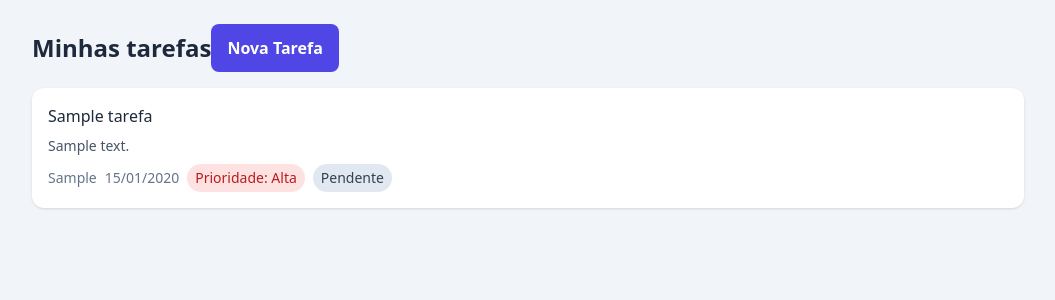
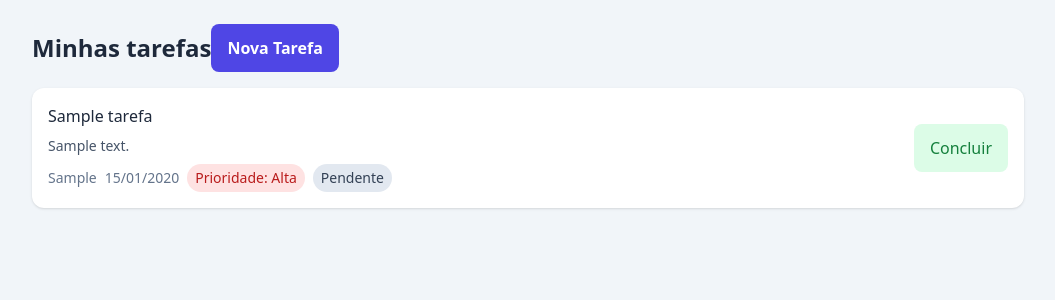
Before and after one commit to Moroni1BR/EsToDoLisy_Web, a Flask app: page / in a window 1280 px wide. Shown: the part 68-368 px from the top of the page, without its empty margins (112-1167 px from the left). Run offline with Flask 3, Linux system fonts and the light colour scheme; the visitor is signed in with stand-in values (Sample User, id 1); tables that the repository leaves empty hold one stand-in row (values such as "Sample post"); style sheets or scripts are compiled from the project's sources; some libraries are stand-ins or nearby versions.

Commit message:
feat: adicionar botão de concluir tarefa na lista de tarefas

```diff
--- a/templates/index.html
+++ b/templates/index.html
@@ -54,7 +54,19 @@
               </span>
             </div>
           </div>
-          {# botões aqui #}
+          <div class="flex gap-2">
+            {% if tarefa.status != "Concluída" %}
+              <form action="/concluir/{{ tarefa.idtarefa }}" method="post"
+              class="fles sm:flex-none">
+                <button type="submit"
+                class="w-full px-4 py-3 rounded-lg bg-green-100 text-green-700">
+                  Concluir
+                </button>
+              </form>
+            {% endif %}
+            {# Editar aqui #}
+            {# Excluir aqui #}
+          </div>
         </li>
         {# lista vazia aqui #}
       {% endfor %}
```
